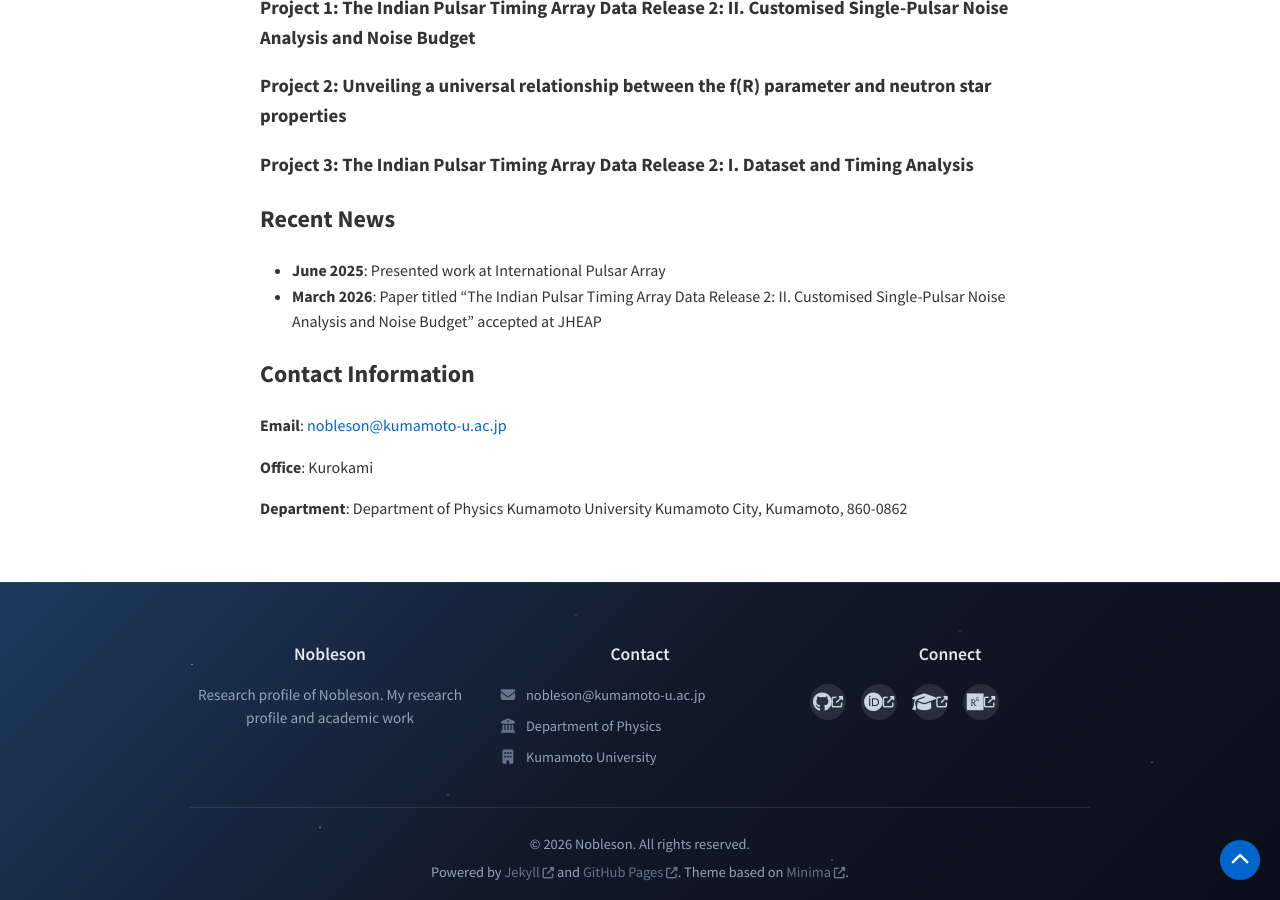
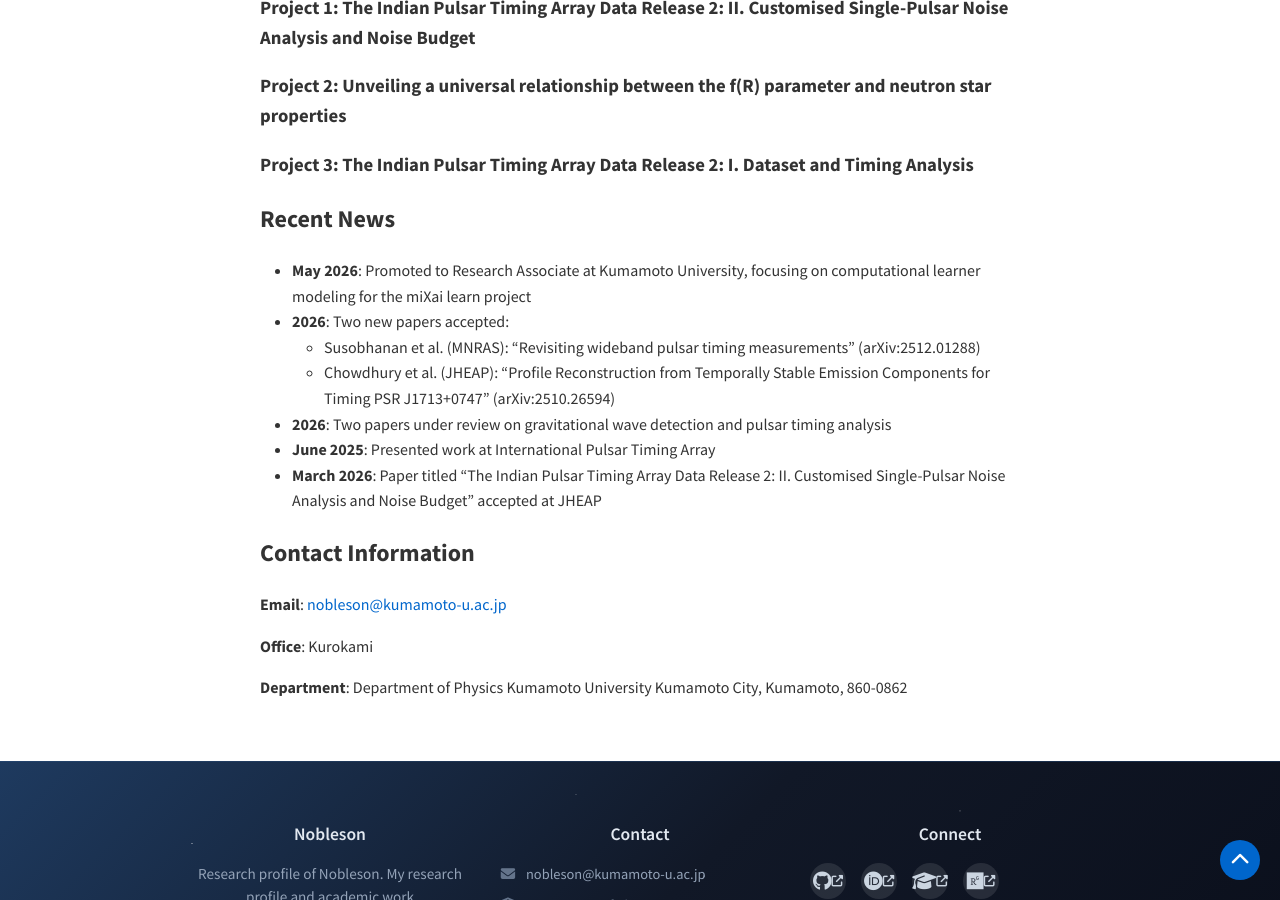
Before and after one commit to nobleson-phy/nobleson-phy.github.io, a Jekyll site: the page built from index.md, in a window 1280 px wide and 900 px high, scrolled down 1186 px. Built offline with Jekyll 4.4.1, drawn with Linux system fonts in a browser that asks for light colours; some web fonts are replaced; some of the changed text lies outside the part shown.

Commit message:
Update website with new research position and publications
- Update home page (Recent News) with new Research Associate position and recent papers
- Update hero section to reflect current position
- Add accepted papers: Susobhanan et al. MNRAS and Chowdhury et al. JHEAP
- Add papers under review (arXiv:2608.02808, arXiv:2608.04108)
- Fix CV PDF generation script to use local directory
- Regenerate Research_CV.pdf with updated content

Co-Authored-By: Claude Haiku 4.5 <noreply@anthropic.com>

```diff
--- a/generate_cv.py
+++ b/generate_cv.py
@@ -308,7 +308,8 @@ def build_cv():
     pdf.bullet('International Pulsar Timing Array (IPTA), 2021 -- present')
 
     # Output
-    out_path = '/Users/kujovi/Desktop/KU/github_research_profile.profile/Research_CV.pdf'
+    import os
+    out_path = os.path.join(os.path.dirname(__file__), 'Research_CV.pdf')
     pdf.output(out_path)
     print(f'CV generated: {out_path}')
 
--- a/index.md
+++ b/index.md
@@ -5,7 +5,7 @@ is_home: true
 hero_title: "Keeping calm and timing pulsars"
 hero_tagline: "Listening to gravitational waves through the universe's most precise clocks"
 hero_name: "Nobleson Kunjappy"
-hero_position: "Postdoctoral Researcher"
+hero_position: "Research Associate"
 hero_institution: "Kumamoto University"
 ---
 
@@ -29,7 +29,12 @@ Keywords: Gravitational Waves, Pulsar Timing Arrays, Millisecond Pulsars, Superm
 
 ## Recent News
 
-- **June 2025**: Presented work at International Pulsar Array
+- **May 2026**: Promoted to Research Associate at Kumamoto University, focusing on computational learner modeling for the miXai learn project
+- **2026**: Two new papers accepted:
+  - Susobhanan et al. (MNRAS): "Revisiting wideband pulsar timing measurements" (arXiv:2512.01288)
+  - Chowdhury et al. (JHEAP): "Profile Reconstruction from Temporally Stable Emission Components for Timing PSR J1713+0747" (arXiv:2510.26594)
+- **2026**: Two papers under review on gravitational wave detection and pulsar timing analysis
+- **June 2025**: Presented work at International Pulsar Timing Array
 - **March 2026**: Paper titled "The Indian Pulsar Timing Array Data Release 2: II. Customised Single-Pulsar Noise Analysis and Noise Budget" accepted at JHEAP
 
 ## Contact Information
```
Also changed, not shown: cv.md (+1 -2 lines), 1 other file.
